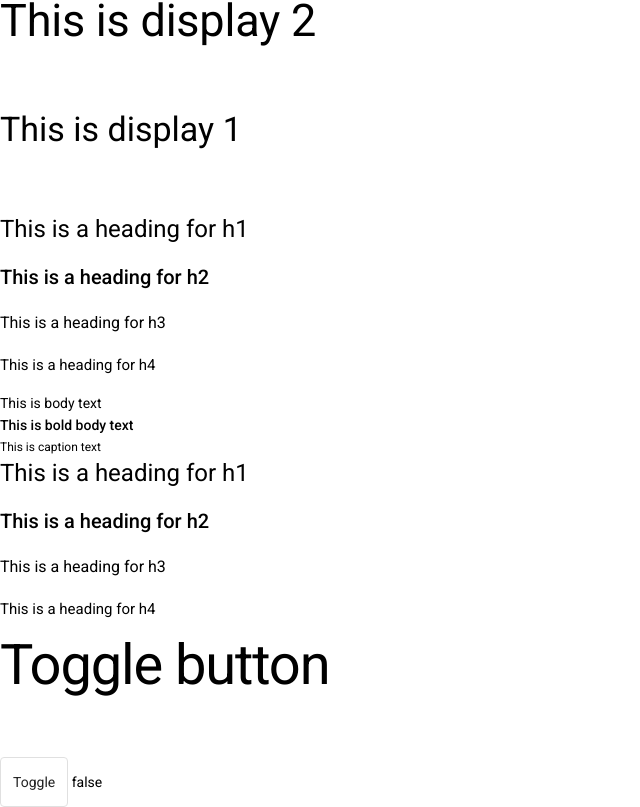
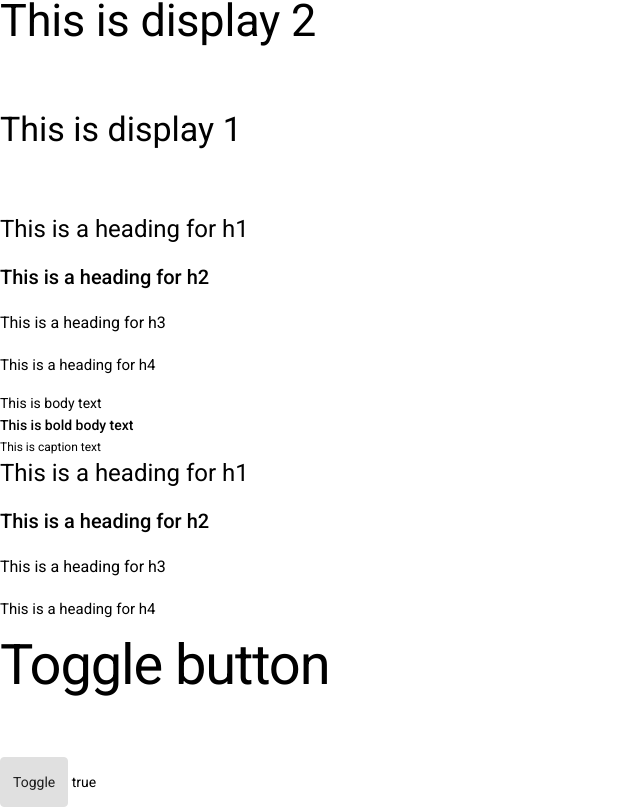
Before and after one commit to nimishawilson/learn-angular-material, an Angular app: page / in a window 1280 px wide. Shown: the part 643-1450 px from the top of the page, without its empty margins (0-640 px from the left). Built offline with nearby package versions, Linux system fonts and the light colour scheme.

Commit message:
mark toggle button checked when loading app

```diff
--- a/src/app/app.component.html
+++ b/src/app/app.component.html
@@ -42,6 +42,6 @@
 <div class="mat-display-3"> Toggle button </div>
 
 <div>
-  <mat-button-toggle #toggleBtn> Toggle </mat-button-toggle>
+  <mat-button-toggle #toggleBtn checked> Toggle </mat-button-toggle>
   {{ toggleBtn.checked }}
 </div>
```
